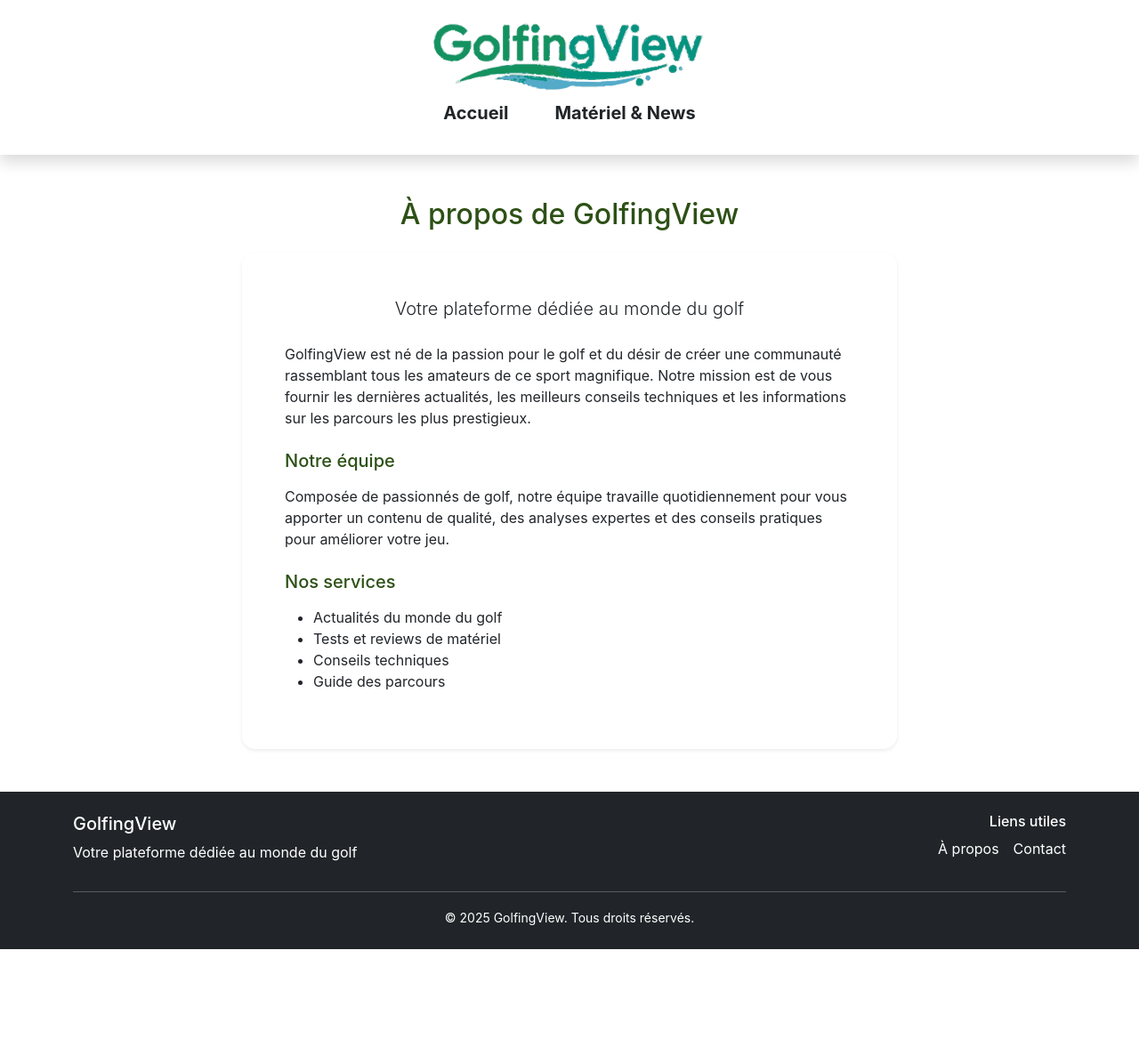
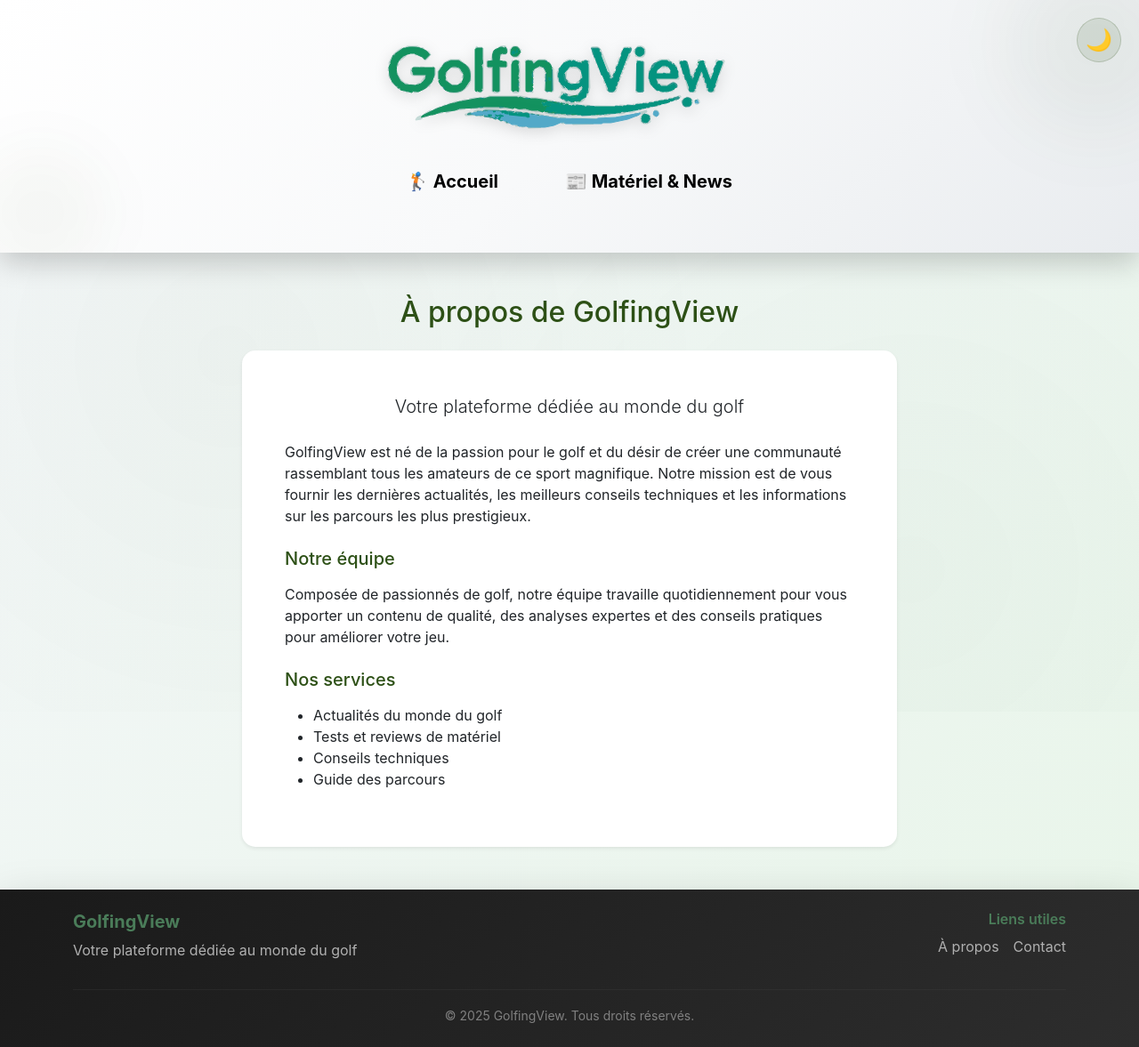
Before and after one commit to Simon-grd/GolfingView, a React (Create React App) app: page /about in a window 1280 px wide. Shown: the whole page at 89% size. Before the commit the page ends 1067 px from the top, so only its background shows below. Built offline with nearby package versions, Linux system fonts and the light colour scheme.

Commit message:
ajout d'un thème sombre + scroll to top

```diff
--- a/src/App.css
+++ b/src/App.css
@@ -1,38 +1,83 @@
-.App {
-  text-align: center;
+body {
+  background: linear-gradient(135deg, #f5f7fa 0%, #e8f5e9 100%);
+  min-height: 100vh;
 }
 
-.App-logo {
-  height: 40vmin;
-  pointer-events: none;
+.App {
+  background: linear-gradient(135deg, #f5f7fa 0%, #e8f5e9 100%);
+  min-height: 100vh;
 }
 
-@media (prefers-reduced-motion: no-preference) {
-  .App-logo {
-    animation: App-logo-spin infinite 20s linear;
+main {
+  background: transparent;
+}
+
+.container {
+  position: relative;
+}
+
+/* Subtle pattern overlay */
+body::before {
+  content: '';
+  position: fixed;
+  top: 0;
+  left: 0;
+  width: 100%;
+  height: 100%;
+  background-image:
+    radial-gradient(circle at 20% 50%, rgba(45, 80, 22, 0.03) 0%, transparent 50%),
+    radial-gradient(circle at 80% 80%, rgba(74, 124, 89, 0.03) 0%, transparent 50%);
+  pointer-events: none;
+  z-index: 0;
+}
+
+.card {
+  background: white;
+  position: relative;
+  z-index: 1;
+}
+
+@keyframes fadeIn {
+  from {
+    opacity: 0;
+    transform: translateY(20px);
+  }
+  to {
+    opacity: 1;
+    transform: translateY(0);
   }
 }
 
-.App-header {
-  background-color: #282c34;
-  min-height: 100vh;
-  display: flex;
-  flex-direction: column;
-  align-items: center;
-  justify-content: center;
-  font-size: calc(10px + 2vmin);
-  color: white;
+@keyframes slideInFromLeft {
+  from {
+    opacity: 0;
+    transform: translateX(-30px);
+  }
+  to {
+    opacity: 1;
+    transform: translateX(0);
+  }
 }
 
-.App-link {
-  color: #61dafb;
+@keyframes slideInFromRight {
+  from {
+    opacity: 0;
+    transform: translateX(30px);
+  }
+  to {
+    opacity: 1;
+    transform: translateX(0);
+  }
 }
 
-@keyframes App-logo-spin {
-  from {
-    transform: rotate(0deg);
-  }
-  to {
-    transform: rotate(360deg);
-  }
+.fade-in {
+  animation: fadeIn 0.6s ease-out forwards;
 }
+
+.slide-in-left {
+  animation: slideInFromLeft 0.6s ease-out forwards;
+}
+
+.slide-in-right {
+  animation: slideInFromRight 0.6s ease-out forwards;
+}
--- a/src/App.jsx
+++ b/src/App.jsx
@@ -1,6 +1,7 @@
 import { BrowserRouter as Router, Routes, Route } from "react-router-dom";
 import Header from "./components/Header";
 import Footer from "./components/Footer";
+import ScrollToTop from "./components/ScrollToTop";
 import HomePage from "./pages/HomePage";
 import CoursePage from "./pages/CoursePage";
 import MaterialPage from "./pages/MaterialPage";
@@ -27,6 +28,7 @@ export default function App() {
         </main>
 
         <Footer />
+        <ScrollToTop />
       </div>
     </Router>
   );
--- a/src/components/Footer.jsx
+++ b/src/components/Footer.jsx
@@ -2,24 +2,40 @@ import { Link } from "react-router-dom";
 
 export default function Footer() {
   return (
-    <footer className="bg-dark text-white py-4 mt-5">
+    <footer className="text-white py-4 mt-5 shadow-lg" style={{background: 'linear-gradient(135deg, #1a1a1a 0%, #2d2d2d 100%)'}}>
       <div className="container">
         <div className="row">
           <div className="col-12 col-md-6 mb-3 mb-md-0 text-center text-md-start">
-            <h5>GolfingView</h5>
-            <p>Votre plateforme dédiée au monde du golf</p>
+            <h5 style={{color: '#4a7c59', fontWeight: '700'}}>GolfingView</h5>
+            <p style={{color: '#b0b0b0'}}>Votre plateforme dédiée au monde du golf</p>
           </div>
           <div className="col-12 col-md-6 text-center text-md-end">
-            <h6>Liens utiles</h6>
+            <h6 style={{color: '#4a7c59', fontWeight: '600'}}>Liens utiles</h6>
             <div className="d-flex gap-3 justify-content-center justify-content-md-end">
-              <Link to="/about" className="text-white text-decoration-none">À propos</Link>
-              <Link to="/contact" className="text-white text-decoration-none">Contact</Link>
+              <Link
+                to="/about"
+                className="text-decoration-none"
+                style={{color: '#b0b0b0', transition: 'all 0.3s'}}
+                onMouseEnter={(e) => e.target.style.color = '#4a7c59'}
+                onMouseLeave={(e) => e.target.style.color = '#b0b0b0'}
+              >
+                À propos
+              </Link>
+              <Link
+                to="/contact"
+                className="text-decoration-none"
+                style={{color: '#b0b0b0', transition: 'all 0.3s'}}
+                onMouseEnter={(e) => e.target.style.color = '#4a7c59'}
+                onMouseLeave={(e) => e.target.style.color = '#b0b0b0'}
+              >
+                Contact
+              </Link>
             </div>
           </div>
         </div>
-        <hr className="my-3" />
+        <hr className="my-3" style={{borderColor: '#4a4a4a'}} />
         <div className="text-center">
-          <small>&copy; 2025 GolfingView. Tous droits réservés.</small>
+          <small style={{color: '#808080'}}>&copy; 2025 GolfingView. Tous droits réservés.</small>
         </div>
       </div>
     </footer>
--- a/src/components/Header.jsx
+++ b/src/components/Header.jsx
@@ -1,29 +1,135 @@
 import { Link } from "react-router-dom";
+import { useState } from "react";
 import logo from '../Logo_GolfingView.svg';
 
 export default function Header() {
+  const [darkMode, setDarkMode] = useState(false);
+
+  const toggleTheme = () => {
+    setDarkMode(!darkMode);
+    document.body.style.background = darkMode
+      ? 'linear-gradient(135deg, #f5f7fa 0%, #e8f5e9 100%)'
+      : 'linear-gradient(135deg, #1a1a1a 0%, #2d2d2d 100%)';
+  };
+
   return (
-    <nav className="p-3 p-md-4 bg-white d-flex flex-column align-items-center shadow">
-      <img src={logo} alt="Logo" className="logo mb-3 mb-md-0" style={{height: '80px', width: 'auto'}} />
-      <div className="d-flex flex-column flex-md-row align-items-center" style={{gap: '20px'}}>
+    <nav className="p-4 p-md-5 d-flex flex-column align-items-center position-relative overflow-hidden" style={{
+      background: darkMode
+        ? 'linear-gradient(135deg, #1a1a1a 0%, #2d2d2d 50%, #3a3a3a 100%)'
+        : 'linear-gradient(135deg, #ffffff 0%, #f8f9fa 50%, #e9ecef 100%)',
+      boxShadow: '0 10px 30px rgba(0,0,0,0.2)',
+      transition: 'all 0.3s ease'
+    }}>
+      {/* Theme toggle button */}
+      <button
+        onClick={toggleTheme}
+        className="position-absolute"
+        aria-label={darkMode ? 'Activer le mode clair' : 'Activer le mode sombre'}
+        style={{
+          top: '20px',
+          right: '20px',
+          background: darkMode ? 'rgba(255,255,255,0.1)' : 'rgba(45,80,22,0.1)',
+          border: darkMode ? '1px solid rgba(255,255,255,0.2)' : '1px solid rgba(45,80,22,0.2)',
+          borderRadius: '50%',
+          width: '50px',
+          height: '50px',
+          cursor: 'pointer',
+          transition: 'all 0.3s ease',
+          fontSize: '24px',
+          zIndex: 10
+        }}
+        onMouseEnter={(e) => {
+          e.target.style.transform = 'scale(1.1)';
+          e.target.style.background = darkMode ? 'rgba(255,255,255,0.2)' : 'rgba(45,80,22,0.2)';
+        }}
+        onMouseLeave={(e) => {
+          e.target.style.transform = 'scale(1)';
+          e.target.style.background = darkMode ? 'rgba(255,255,255,0.1)' : 'rgba(45,80,22,0.1)';
+        }}
+      >
+        {darkMode ? '☀️' : '🌙'}
+      </button>
+
+      {/* Decorative elements */}
+      <div style={{
+        position: 'absolute',
+        top: '-50px',
+        right: '-50px',
+        width: '200px',
+        height: '200px',
+        background: darkMode ? 'rgba(255,255,255,0.05)' : 'rgba(45,80,22,0.05)',
+        borderRadius: '50%',
+        filter: 'blur(40px)'
+      }}></div>
+      <div style={{
+        position: 'absolute',
+        bottom: '-30px',
+        left: '-30px',
+        width: '150px',
+        height: '150px',
+        background: darkMode ? 'rgba(255,255,255,0.03)' : 'rgba(45,80,22,0.03)',
+        borderRadius: '50%',
+        filter: 'blur(30px)'
+      }}></div>
+
+      <div className="position-relative" style={{zIndex: 2}}>
+        <img
+          src={logo}
+          alt="Logo"
+          className="logo mb-4"
+          style={{
+            height: '100px',
+            width: 'auto',
+            filter: darkMode ? 'drop-shadow(0 4px 8px rgba(255,255,255,0.2)) brightness(1.2)' : 'drop-shadow(0 4px 8px rgba(0,0,0,0.15))',
+            animation: 'fadeIn 0.8s ease-in'
+          }}
+        />
+        <div className="d-flex flex-column flex-md-row align-items-center justify-content-center" style={{gap: '25px'}}>
           <Link
-          className="text-decoration-none fw-bold text-dark fs-5 fs-md-4 px-2 px-md-3 py-2 rounded text-center"
-          style={{transition: 'all 0.3s'}}
-          onMouseEnter={(e) => e.target.style.backgroundColor = 'rgba(0,0,0,0.1)'}
-          onMouseLeave={(e) => e.target.style.backgroundColor = 'transparent'}
+            className="text-decoration-none fw-bold fs-5 px-4 py-3 text-center"
+            style={{
+              color: darkMode ? '#ffffff' : '#000000',
+              transition: 'all 0.3s ease',
+              borderRadius: '12px',
+              background: 'transparent',
+              border: '1px solid transparent'
+            }}
+            onMouseEnter={(e) => {
+              e.target.style.background = darkMode ? 'rgba(255,255,255,0.1)' : 'rgba(45,80,22,0.08)';
+              e.target.style.border = darkMode ? '1px solid rgba(255,255,255,0.2)' : '1px solid rgba(45,80,22,0.15)';
+            }}
+            onMouseLeave={(e) => {
+              e.target.style.background = 'transparent';
+              e.target.style.border = '1px solid transparent';
+            }}
             to="/"
+            aria-label="Aller à la page d'accueil"
           >
-          Accueil
+            🏌️ Accueil
           </Link>
           <Link
-          className="text-decoration-none fw-bold text-dark fs-5 fs-md-4 px-2 px-md-3 py-2 rounded text-center"
-          style={{transition: 'all 0.3s'}}
-          onMouseEnter={(e) => e.target.style.backgroundColor = 'rgba(0,0,0,0.1)'}
-          onMouseLeave={(e) => e.target.style.backgroundColor = 'transparent'}
+            className="text-decoration-none fw-bold fs-5 px-4 py-3 text-center"
+            style={{
+              color: darkMode ? '#ffffff' : '#000000',
+              transition: 'all 0.3s ease',
+              borderRadius: '12px',
+              background: 'transparent',
+              border: '1px solid transparent'
+            }}
+            onMouseEnter={(e) => {
+              e.target.style.background = darkMode ? 'rgba(255,255,255,0.1)' : 'rgba(45,80,22,0.08)';
+              e.target.style.border = darkMode ? '1px solid rgba(255,255,255,0.2)' : '1px solid rgba(45,80,22,0.15)';
+            }}
+            onMouseLeave={(e) => {
+              e.target.style.background = 'transparent';
+              e.target.style.border = '1px solid transparent';
+            }}
             to="/material"
+            aria-label="Aller à la page Matériel et News"
           >
-          Matériel & News
+            📰 Matériel & News
           </Link>
+        </div>
       </div>
     </nav>
   );
--- /dev/null
+++ b/src/components/ScrollToTop.jsx
@@ -0,0 +1,80 @@
+import { useState, useEffect } from 'react';
+
+export default function ScrollToTop() {
+  const [isVisible, setIsVisible] = useState(false);
+  const [isDark, setIsDark] = useState(false);
+
+  useEffect(() => {
+    const toggleVisibility = () => {
+      if (window.pageYOffset > 300) {
+        setIsVisible(true);
+      } else {
+        setIsVisible(false);
+      }
+    };
+
+    const checkDarkMode = () => {
+      const bgColor = window.getComputedStyle(document.body).background;
+      setIsDark(bgColor.includes('1a1a1a') || bgColor.includes('2d2d2d'));
+    };
+
+    window.addEventListener('scroll', toggleVisibility);
+
+    const observer = new MutationObserver(checkDarkMode);
+    observer.observe(document.body, { attributes: true, attributeFilter: ['style'] });
+
+    checkDarkMode();
+
+    return () => {
+      window.removeEventListener('scroll', toggleVisibility);
+      observer.disconnect();
+    };
+  }, []);
+
+  const scrollToTop = () => {
+    window.scrollTo({
+      top: 0,
+      behavior: 'smooth'
+    });
+  };
+
+  return (
+    <>
+      {isVisible && (
+        <button
+          onClick={scrollToTop}
+          className="position-fixed fw-bold"
+          aria-label="Retour en haut de page"
+          style={{
+            bottom: '30px',
+            right: '30px',
+            zIndex: 1000,
+            transition: 'all 0.3s ease',
+            animation: 'fadeIn 0.4s ease-out',
+            background: isDark ? 'rgba(255,255,255,0.2)' : 'rgba(45,80,22,0.08)',
+            backdropFilter: 'blur(10px)',
+            borderRadius: '12px',
+            border: '2px solid rgba(45,80,22,0.3)',
+            padding: '12px 20px',
+            boxShadow: '0 4px 15px rgba(0,0,0,0.1)',
+            cursor: 'pointer',
+            fontSize: '20px',
+            color: isDark ? '#ffffff' : '#000000'
+          }}
+          onMouseEnter={(e) => {
+            e.target.style.background = isDark ? 'rgba(255,255,255,0.35)' : 'rgba(45,80,22,0.15)';
+            e.target.style.transform = 'translateY(-3px)';
+            e.target.style.boxShadow = '0 6px 20px rgba(0,0,0,0.2)';
+          }}
+          onMouseLeave={(e) => {
+            e.target.style.background = isDark ? 'rgba(255,255,255,0.2)' : 'rgba(45,80,22,0.08)';
+            e.target.style.transform = 'translateY(0)';
+            e.target.style.boxShadow = '0 4px 15px rgba(0,0,0,0.1)';
+          }}
+        >
+          ↑
+        </button>
+      )}
+    </>
+  );
+}
```
Also changed, not shown: src/pages/HomePage.jsx (+10 -12 lines), src/pages/MaterialPage.jsx (+4 -4 lines). Lines whose indentation alone changed are shown as unchanged.
